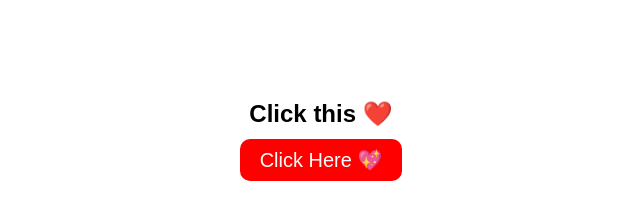
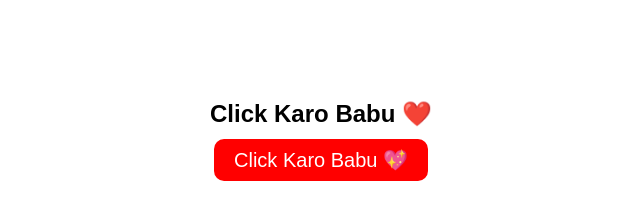
Before and after one commit to vermasandip688-ux/lv-page, a plain HTML site: page index.html in a window 1280 px wide. Shown: the whole page, without its empty margins (319-959 px from the left). Drawn offline with Linux system fonts and the light colour scheme.

Commit message:
Add files via upload

```diff
--- a/index.html
+++ b/index.html
@@ -1,15 +1,15 @@
 <!DOCTYPE html>
 <html>
 <head>
-    <title>Special Link ❤️</title>
+    <title>Special Link Sirf Appke Liye My ❤️</title>
 </head>
 <body style="text-align:center; margin-top:100px; font-family:Arial;">
 
-    <h2>Click this ❤️</h2>
+    <h2>Click Karo Babu ❤️</h2>
 
     <a href="love.html" target="_blank"
        style="font-size:20px; color:white; background:red; padding:10px 20px; text-decoration:none; border-radius:10px;">
-        Click Here 💖
+        Click Karo Babu 💖
     </a>
 
 </body>
```
Also changed, not shown: love.html (+1 -1 lines).
